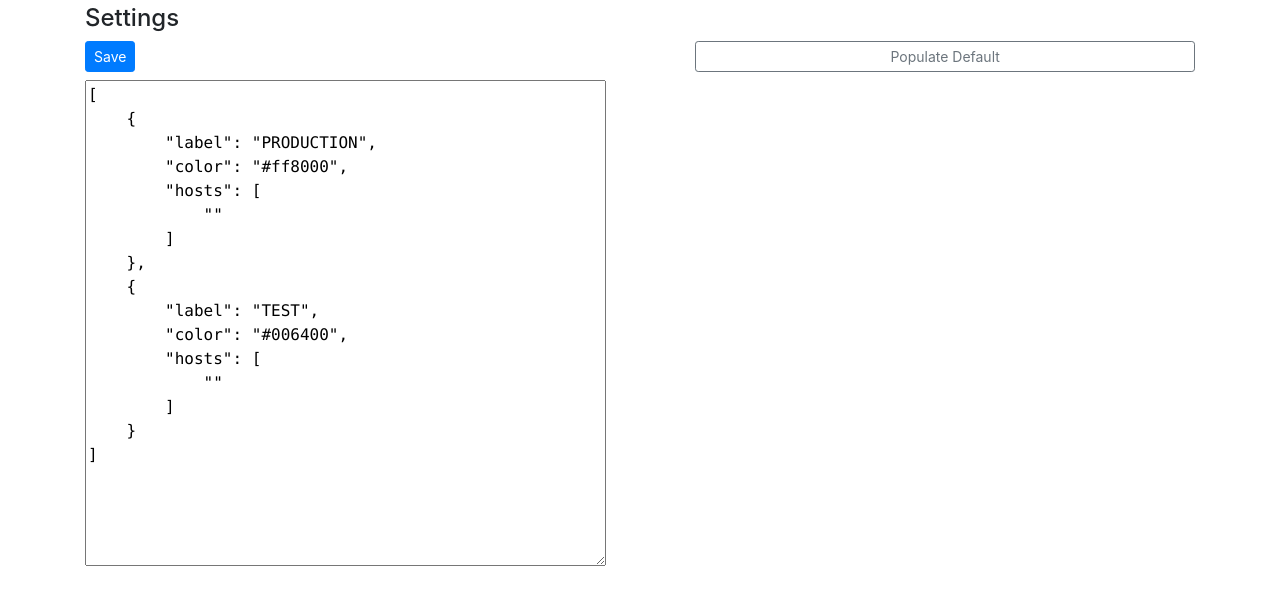
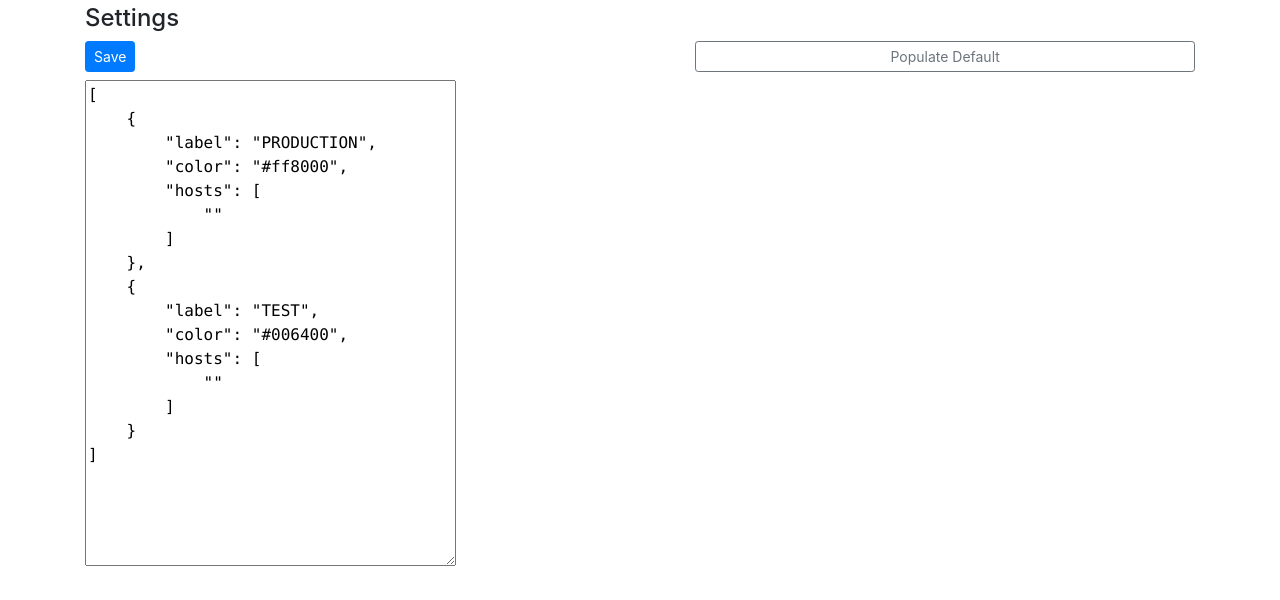
Before and after one commit to develohpanda/label, a browser extension: page index.html in a window 1280 px wide. Drawn offline with Linux system fonts and the light colour scheme.

```diff
--- a/index.html
+++ b/index.html
@@ -32,7 +32,7 @@
 
         <div class="row">
             <div class="col">
-                <textarea class="text-monospace" id="jsonTextArea" rows="20" cols="50"></textarea>
+                <textarea class="text-monospace" id="jsonTextArea" rows="20" cols="35"></textarea>
             </div>
         </div>
     </div>
```
Also changed, not shown: 1 other file.
